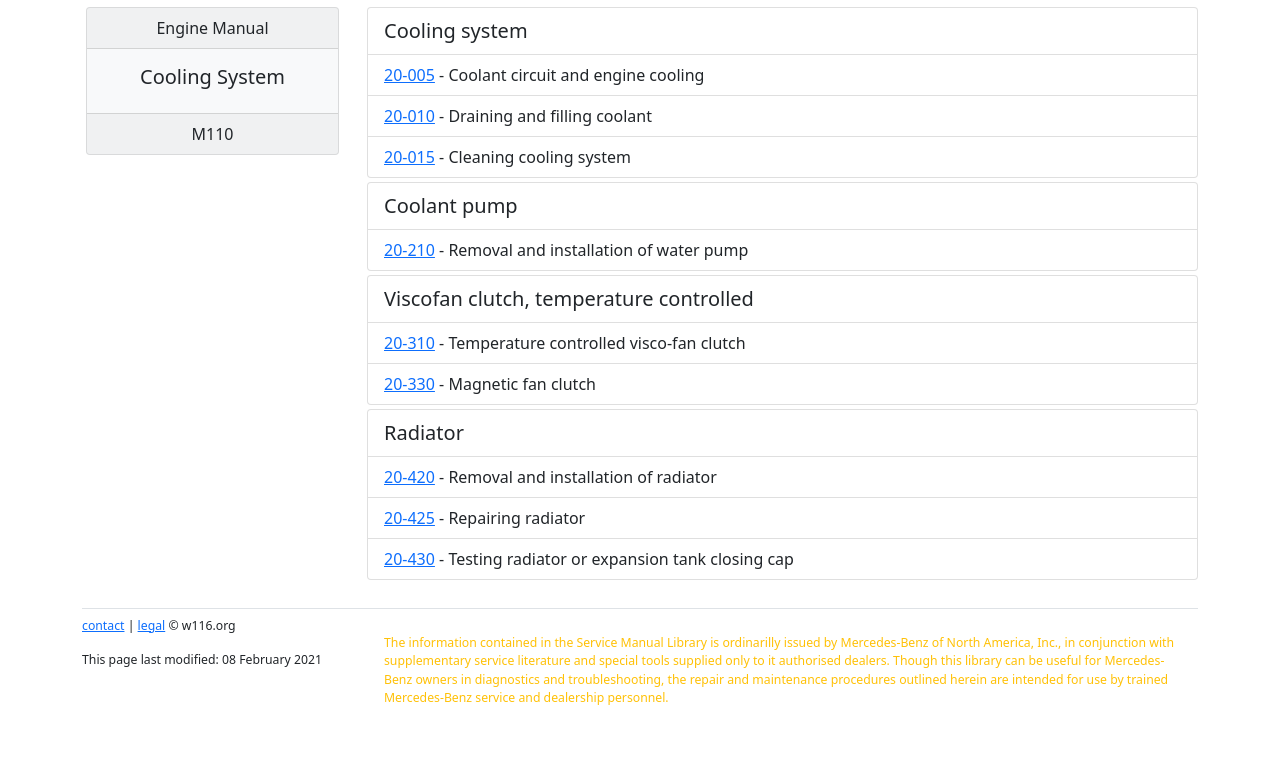
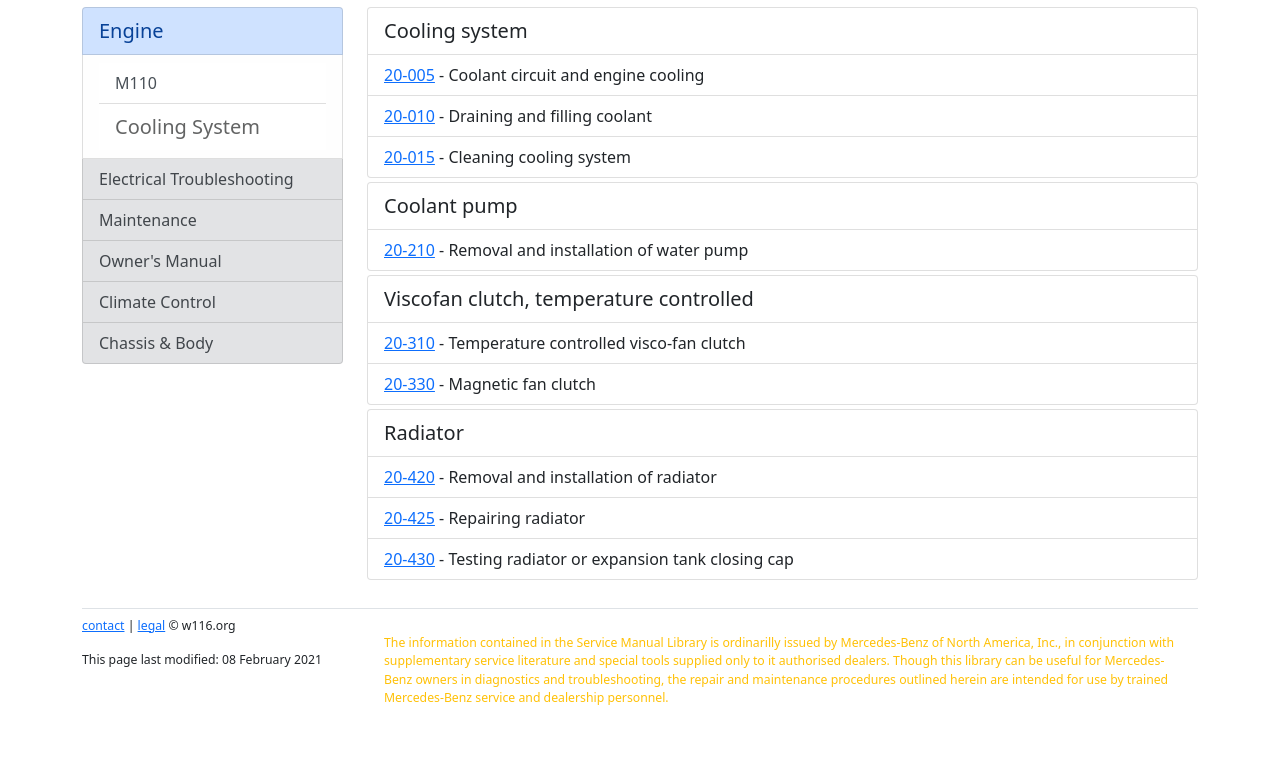
Before and after one commit to W116org/handbook, a Jekyll site: the page built from Engine/110/20-Cooling.html, in a window 1280 px wide. Shown: the part 217-981 px from the top of the page. Built offline with Jekyll 4.4.1, drawn with Linux system fonts in a browser that asks for light colours; comment, search, counter and statistics services are not loaded.

Commit message:
Update 20-Cooling.html

```diff
--- a/Engine/110/20-Cooling.html
+++ b/Engine/110/20-Cooling.html
@@ -8,12 +8,17 @@
 
 <div class="row">
   <div class="col-xs-12 col-md-3">
-    <div class="card text-center text-dark bg-light mb-3 mx-1">
-      <div class="card-header">Engine Manual</div>
-      <div class="card-body">
-          <h5 class="card-title">Cooling System</h5>
+    <div class="list-group">
+      <a href="/Engine/" class="list-group-item list-group-item-primary lead list-group-item-action">Engine</a>
+      <div class="list-group-item list-group-item-light list-group list-group-flush">
+        <a href="/Engine/110/" class="list-group-item list-group-item-action">M110</a>
+        <div class="list-group-item lead">Cooling System</div>
       </div>
-      <div class="card-footer">M110</div>
+      <a href="/ETM/" class="list-group-item list-group-item-secondary list-group-item-action">Electrical Troubleshooting</a>
+      <a href="/Maintenance/" class="list-group-item list-group-item-secondary list-group-item-action">Maintenance</a>
+      <a href="/OM/" class="list-group-item list-group-item-secondary list-group-item-action">Owner's Manual</a>
+      <a href="/Climate/" class="list-group-item list-group-item-secondary list-group-item-action">Climate Control</a>
+      <a href="/Chassis/" class="list-group-item list-group-item-secondary list-group-item-action">Chassis &amp; Body</a>
     </div>
   </div>
   <div class="col-xs-12 col-md-9">
```
